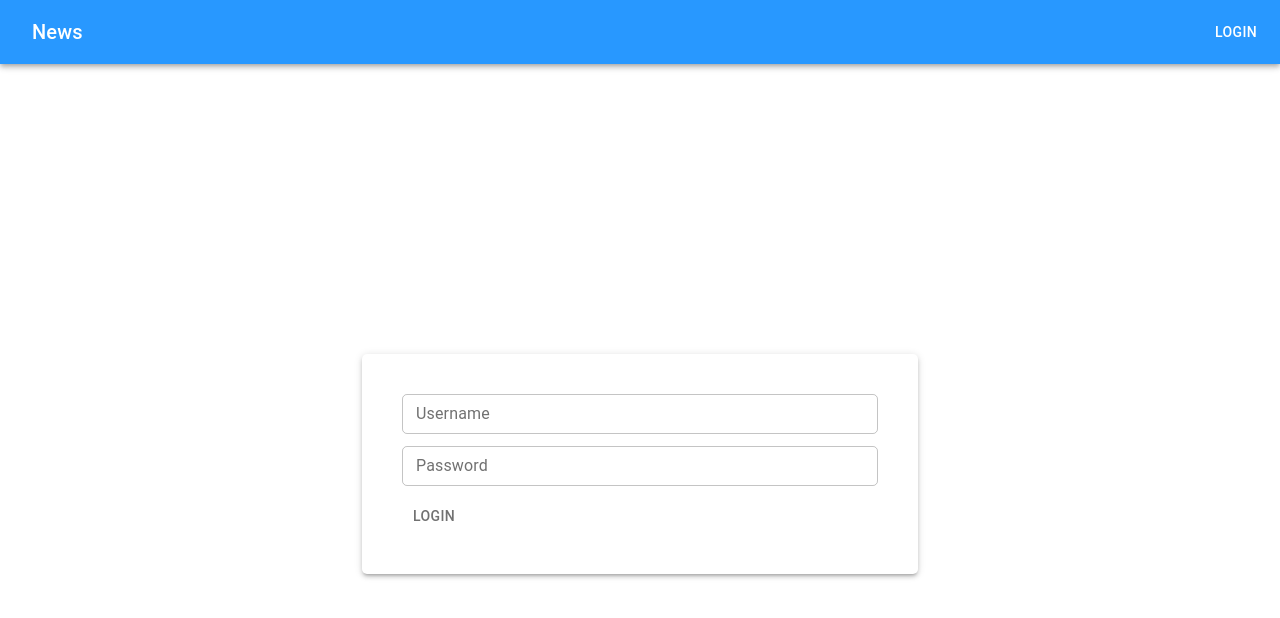
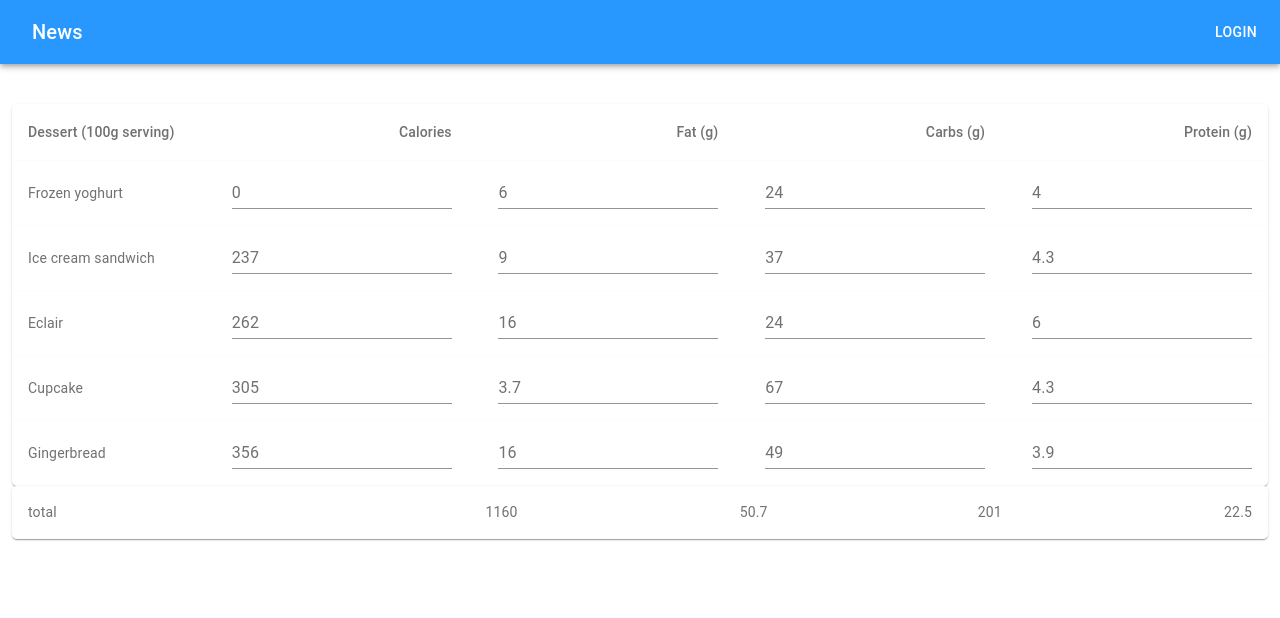
Before and after one commit to juanse1080/Pruebas, a React (Create React App) app: page / in a window 1280 px wide. Shown: the top 618 px of the page. Built offline with nearby package versions, Linux system fonts and the light colour scheme.

Commit message:
tabla pepe dios

```diff
--- a/src/App.js
+++ b/src/App.js
@@ -4,7 +4,8 @@ import { ThemeProvider } from "@material-ui/core/styles";
 // Import local theme
 import theme from "./theme";
 
-import Login from "./pages/Login";
+import TableExmple from "./pages/Tables/TableExample";
+//import Login from "./pages/Login";
 import AppBar from "./components/AppBar";
 import RouteWithAuthenticated from "./layouts/RouteWithAuthenticated";
 
@@ -12,7 +13,7 @@ function App() {
   return (
     <ThemeProvider theme={theme}>
       <RouteWithAuthenticated navbar={<AppBar />}>
-        <Login />
+        <TableExmple />
       </RouteWithAuthenticated>
     </ThemeProvider>
   );
--- a/src/layouts/RouteWithAuthenticated/index.jsx
+++ b/src/layouts/RouteWithAuthenticated/index.jsx
@@ -9,7 +9,7 @@ const Structure = ({ navbar, children }) => {
   return (
     <Box>
       {navbar}
-      <Container maxWidth="sm" style={{ height: "100vh" }}>
+      <Container maxWidth="lg" style={{ height: "100vh" }}>
         {children}
       </Container>
     </Box>
--- /dev/null
+++ b/src/pages/Tables/TableExample.jsx
@@ -0,0 +1,128 @@
+import React, { useState, useMemo } from "react";
+import Table from "@material-ui/core/Table";
+import TableBody from "@material-ui/core/TableBody";
+import TableCell from "@material-ui/core/TableCell";
+import TableContainer from "@material-ui/core/TableContainer";
+import TableHead from "@material-ui/core/TableHead";
+import TableRow from "@material-ui/core/TableRow";
+import Paper from "@material-ui/core/Paper";
+import TextField from "@material-ui/core/TextField";
+import Box from "@material-ui/core/Box";
+
+import useStyles from "../Login/styles";
+
+function createData(name, calories, fat, carbs, protein, total) {
+  return { name, calories, fat, carbs, protein, total };
+}
+
+const initialRows = [
+  createData("Frozen yoghurt", 0, 6.0, 24, 4.0),
+  createData("Ice cream sandwich", 237, 9.0, 37, 4.3),
+  createData("Eclair", 262, 16.0, 24, 6.0),
+  createData("Cupcake", 305, 3.7, 67, 4.3),
+  createData("Gingerbread", 356, 16.0, 49, 3.9),
+];
+
+const TableExample = () => {
+  const classes = useStyles();
+
+  const [rows, setRows] = useState(initialRows);
+
+  const handleRows = (index) => (event) => {
+    const { value, name } = event.target;
+    setRows(_rows => {
+        let copy = [..._rows];
+        copy[index][name] = +value;
+        return copy
+    })
+  };
+
+  const returnTotal = useMemo(() => {
+    const otherRows = {
+      name: "total",
+      calories: rows.reduce((accum, next) => accum + next.calories, 0),
+      fat: rows.reduce((accum, next) => accum + next.fat, 0),
+      carbs: rows.reduce((accum, next) => accum + next.carbs, 0),
+      protein: rows.reduce((accum, next) => accum + next.protein, 0),
+    };
+    return (
+      <TableContainer component={Paper}>
+        <Table className={classes.table} aria-label="simple table">
+          <TableBody>
+              <TableRow>
+                <TableCell component="th" scope="row">
+                  {otherRows.name}
+                </TableCell>
+                <TableCell align="right">{otherRows.calories}</TableCell>
+                <TableCell align="right">{otherRows.fat}</TableCell>
+                <TableCell align="right">{otherRows.carbs}</TableCell>
+                <TableCell align="right">{otherRows.protein}</TableCell>
+              </TableRow>
+          </TableBody>
+        </Table>
+      </TableContainer>
+    );
+  }, [rows]);
+
+  return (
+    <Box mt={10}>
+      <TableContainer component={Paper}>
+        <Table className={classes.table} aria-label="simple table">
+          <TableHead>
+            <TableRow>
+              <TableCell>Dessert (100g serving)</TableCell>
+              <TableCell align="right">Calories</TableCell>
+              <TableCell align="right">Fat&nbsp;(g)</TableCell>
+              <TableCell align="right">Carbs&nbsp;(g)</TableCell>
+              <TableCell align="right">Protein&nbsp;(g)</TableCell>
+            </TableRow>
+          </TableHead>
+          <TableBody>
+            {rows.map((row, idx) => (
+              <TableRow key={row.name}>
+                <TableCell component="th" scope="row">
+                  {row.name}
+                </TableCell>
+                <TableCell align="right">
+                  <TextField
+                    type="number"
+                    value={row.calories}
+                    name="calories"
+                    onChange={handleRows(idx)}
+                  />
+                </TableCell>
+                <TableCell align="right">
+                  <TextField
+                    type="number"
+                    value={row.fat}
+                    name="fat"
+                    onChange={handleRows(idx)}
+                  />
+                </TableCell>
+                <TableCell align="right">
+                  <TextField
+                    type="number"
+                    value={row.carbs}
+                    name="carbs"
+                    onChange={handleRows(idx)}
+                  />
+                </TableCell>
+                <TableCell align="right">
+                  <TextField
+                    type="number"
+                    value={row.protein}
+                    name="protein"
+                    onChange={handleRows(idx)}
+                  />
+                </TableCell>
+              </TableRow>
+            ))}
+          </TableBody>
+        </Table>
+      </TableContainer>
+      {returnTotal}
+    </Box>
+  );
+};
+
+export default TableExample;
```
Also changed, not shown: 2 other files (tests, documents, lock files or other folders).
